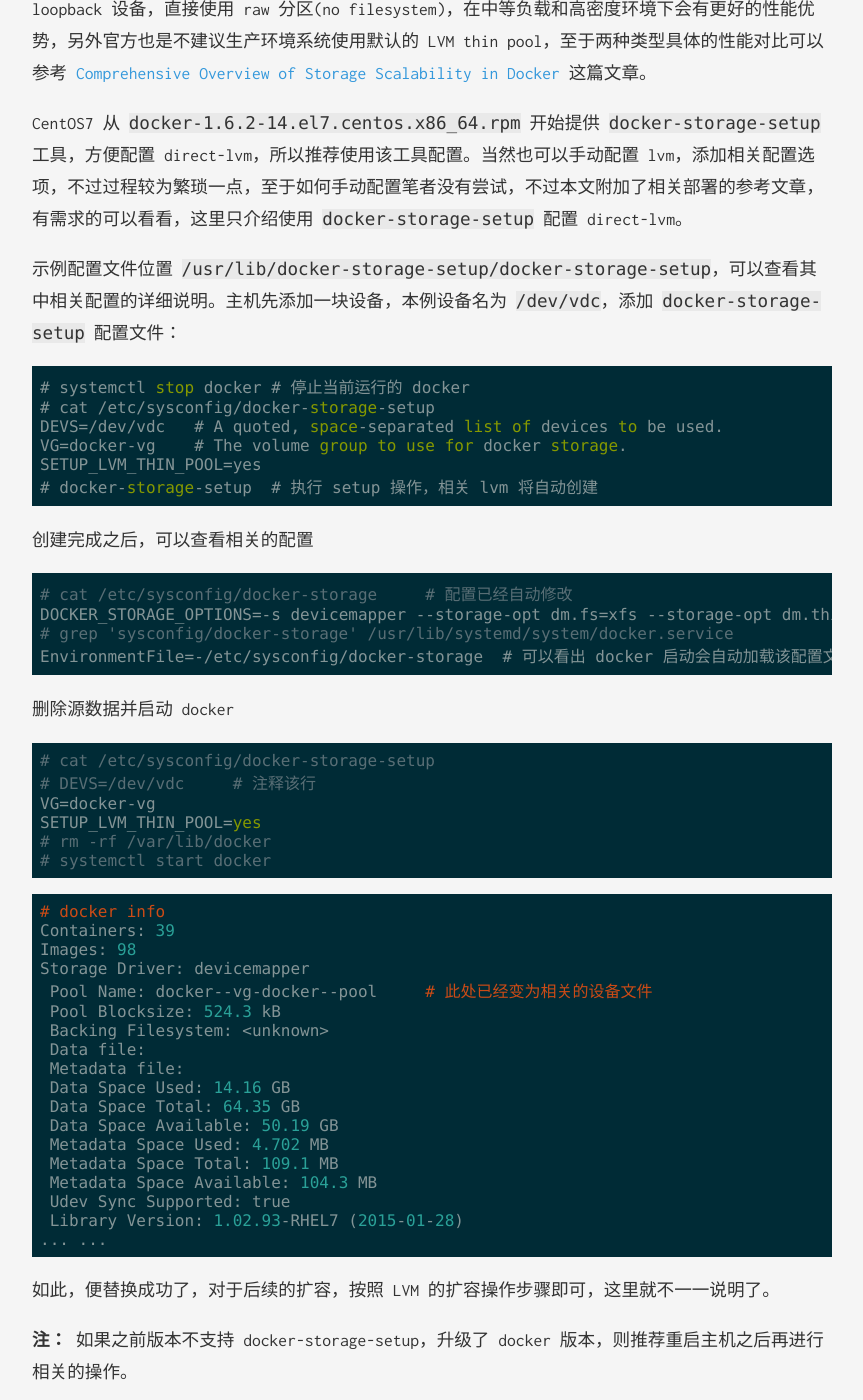
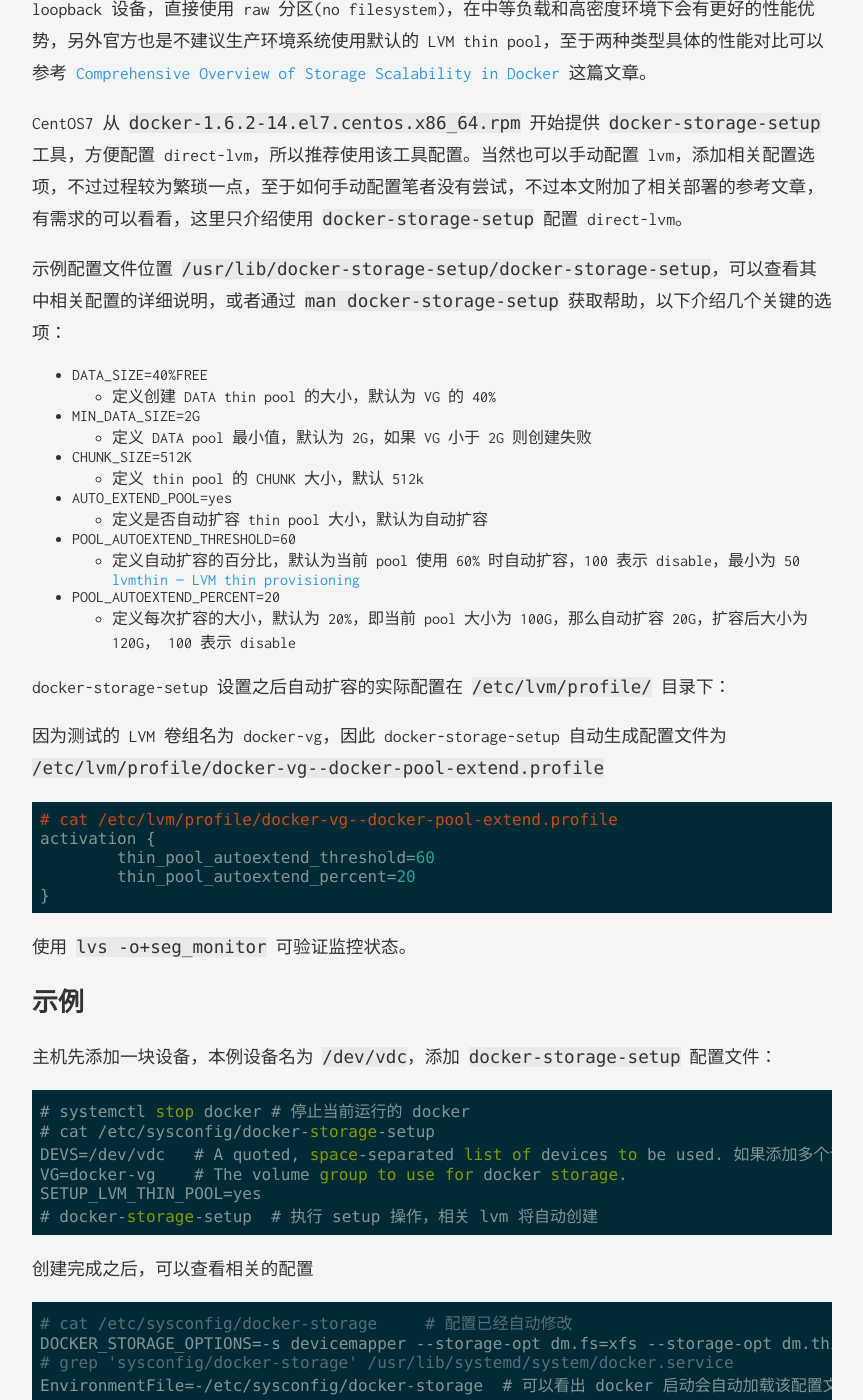
Before and after one commit to opskumu/opskumu.github.io, a Jekyll site: the page built from _posts/2015-10-30-docker-storage-setup.md, in a window 1280 px wide and 1400 px high, scrolled down 1789 px. Shown: the whole window, without its empty margins (208-1071 px from the left). Built offline with Jekyll 4.4.1, drawn with Linux system fonts in a browser that asks for light colours; comment, search, counter and statistics services are not loaded; some of the changed text lies outside the part shown.

Commit message:
update docker devicemapper post.

````diff
--- a/_posts/2015-10-30-docker-storage-setup.md
+++ b/_posts/2015-10-30-docker-storage-setup.md
@@ -19,7 +19,7 @@ tags: [docker]
 
 data [存放数据] 和 metadata [存放元数据] 的大小从输出可以看出初始化默认为 100G 和 2G 大小，都是稀疏文件，使用多少占用多少。
 
-Docker 在初始化的过程中，创建 data 和 metadata 这两个稀疏文件，并分别附加到回环设备 `/dev/loop0` 和 `/dev/loop1` 上，然后基于回环设备创建 [thin pool](https://www.kernel.org/doc/Documentation/device-mapper/thin-provisioning.txt)。 默认一个 container 最大存放数据不超过 10G[注：docker 1.8 之后默认的大小已经为 100G]，如果需要调整则需要修改 `/etc/sysconfig/docker` 配置文件添加相关选项 `--storage-opt` 调整即可（详细参考 man docker 查看 STORAGE DRIVER OPTIONS 具体参数说明）。
+Docker 在初始化的过程中，创建 data 和 metadata 这两个稀疏文件，并分别附加到回环设备 `/dev/loop0` 和 `/dev/loop1` 上，然后基于回环设备创建 [thin pool](https://www.kernel.org/doc/Documentation/device-mapper/thin-provisioning.txt)。 默认一个 container 最大存放数据不超过 10G[注：docker 1.8 之后默认的大小已经为 100G，建议生产环境针对 container pool 大小监控。]，如果需要调整则需要修改 `/etc/sysconfig/docker` 配置文件添加相关选项 `--storage-opt` 调整即可（详细参考 man docker 查看 STORAGE DRIVER OPTIONS 具体参数说明）。
 
 ``` bash
 # docker info
@@ -60,12 +60,43 @@ direct-lvm 也是使用 LVM， device mapper the dm-thinp 内核模块，使用
 
 CentOS7 从 `docker-1.6.2-14.el7.centos.x86_64.rpm` 开始提供 `docker-storage-setup` 工具，方便配置 direct-lvm，所以推荐使用该工具配置。当然也可以手动配置 lvm，添加相关配置选项，不过过程较为繁琐一点，至于如何手动配置笔者没有尝试，不过本文附加了相关部署的参考文章，有需求的可以看看，这里只介绍使用 `docker-storage-setup` 配置 direct-lvm。
 
-示例配置文件位置 `/usr/lib/docker-storage-setup/docker-storage-setup`，可以查看其中相关配置的详细说明。主机先添加一块设备，本例设备名为 `/dev/vdc`，添加 `docker-storage-setup` 配置文件：
+示例配置文件位置 `/usr/lib/docker-storage-setup/docker-storage-setup`，可以查看其中相关配置的详细说明，或者通过 `man docker-storage-setup` 获取帮助，以下介绍几个关键的选项：
+
+* DATA_SIZE=40%FREE
+    * 定义创建 DATA thin pool 的大小，默认为 VG 的 40%
+* MIN_DATA_SIZE=2G
+    * 定义 DATA pool 最小值，默认为 2G，如果 VG 小于 2G 则创建失败
+* CHUNK_SIZE=512K
+    * 定义 thin pool 的 CHUNK 大小，默认 512k
+* AUTO_EXTEND_POOL=yes
+    * 定义是否自动扩容 thin pool 大小，默认为自动扩容
+* POOL_AUTOEXTEND_THRESHOLD=60
+    * 定义自动扩容的百分比，默认为当前 pool 使用 60% 时自动扩容，100 表示 disable，最小为 50 [lvmthin — LVM thin provisioning](http://man7.org/linux/man-pages/man7/lvmthin.7.html)
+* POOL_AUTOEXTEND_PERCENT=20
+    * 定义每次扩容的大小，默认为 20%，即当前 pool 大小为 100G，那么自动扩容 20G，扩容后大小为 120G， 100 表示 disable
+
+docker-storage-setup 设置之后自动扩容的实际配置在 `/etc/lvm/profile/` 目录下：
+
+因为测试的 LVM 卷组名为 docker-vg，因此 docker-storage-setup 自动生成配置文件为 `/etc/lvm/profile/docker-vg--docker-pool-extend.profile`
+
+```
+# cat /etc/lvm/profile/docker-vg--docker-pool-extend.profile
+activation {
+        thin_pool_autoextend_threshold=60
+        thin_pool_autoextend_percent=20
+}
+```
+
+使用 `lvs -o+seg_monitor` 可验证监控状态。
+
+### 示例
+
+主机先添加一块设备，本例设备名为 `/dev/vdc`，添加 `docker-storage-setup` 配置文件：
 
 ``` bash
 # systemctl stop docker # 停止当前运行的 docker
 # cat /etc/sysconfig/docker-storage-setup
-DEVS=/dev/vdc   # A quoted, space-separated list of devices to be used.
+DEVS=/dev/vdc   # A quoted, space-separated list of devices to be used. 如果添加多个设备则以空格分隔 DEVS="/dev/sdc /dev/sdd /dev/sde"
 VG=docker-vg    # The volume group to use for docker storage.
 SETUP_LVM_THIN_POOL=yes
 # docker-storage-setup  # 执行 setup 操作，相关 lvm 将自动创建
@@ -88,6 +119,7 @@ EnvironmentFile=-/etc/sysconfig/docker-storage  # 可以看出 docker 启动会
 VG=docker-vg
 SETUP_LVM_THIN_POOL=yes
 # rm -rf /var/lib/docker
+# systemctl restart lvm2-monitor    # 确保 lvm2-monitor 服务运行
 # systemctl start docker
 ```
 
@@ -112,12 +144,10 @@ Storage Driver: devicemapper
 ... ...
 ```
 
-如此，便替换成功了，对于后续的扩容，按照 LVM 的扩容操作步骤即可，这里就不一一说明了。
-
-__注：__ 如果之前版本不支持 docker-storage-setup，升级了 docker 版本，则推荐重启主机之后再进行相关的操作。
-
 ## 三、参考
 
+* Docker 官方文档：
+    * [Docker and the Device Mapper storage driver](https://docs.docker.com/engine/userguide/storagedriver/device-mapper-driver/)
 * 性能相关:
     * [random I/O performance improves when increasing thinp chunksize](https://github.com/projectatomic/docker-storage-setup/issues/31#issuecomment-104387530)
     * [Comprehensive Overview of Storage Scalability in Docker](https://developerblog.redhat.com/2014/09/30/overview-storage-scalability-docker/)
````
